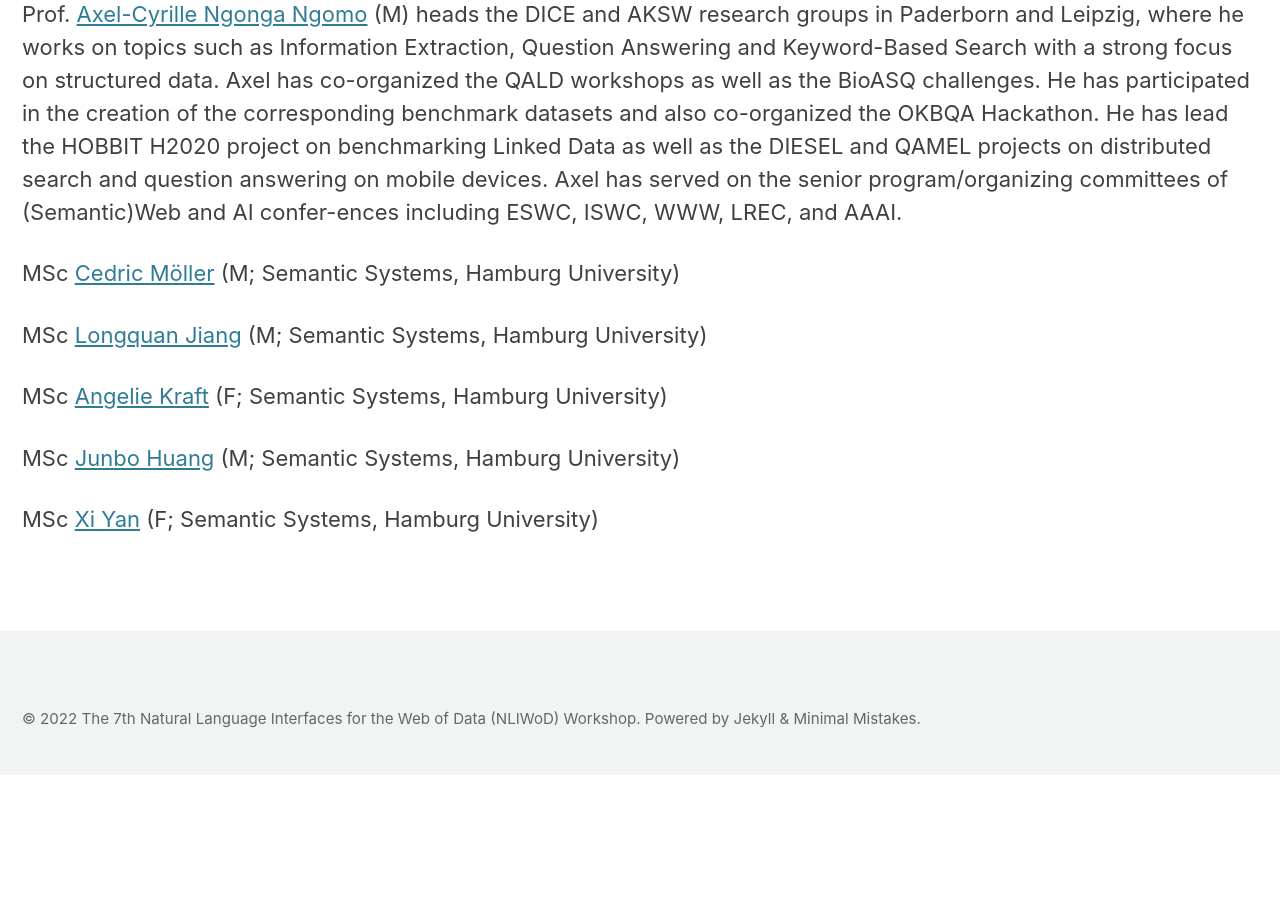
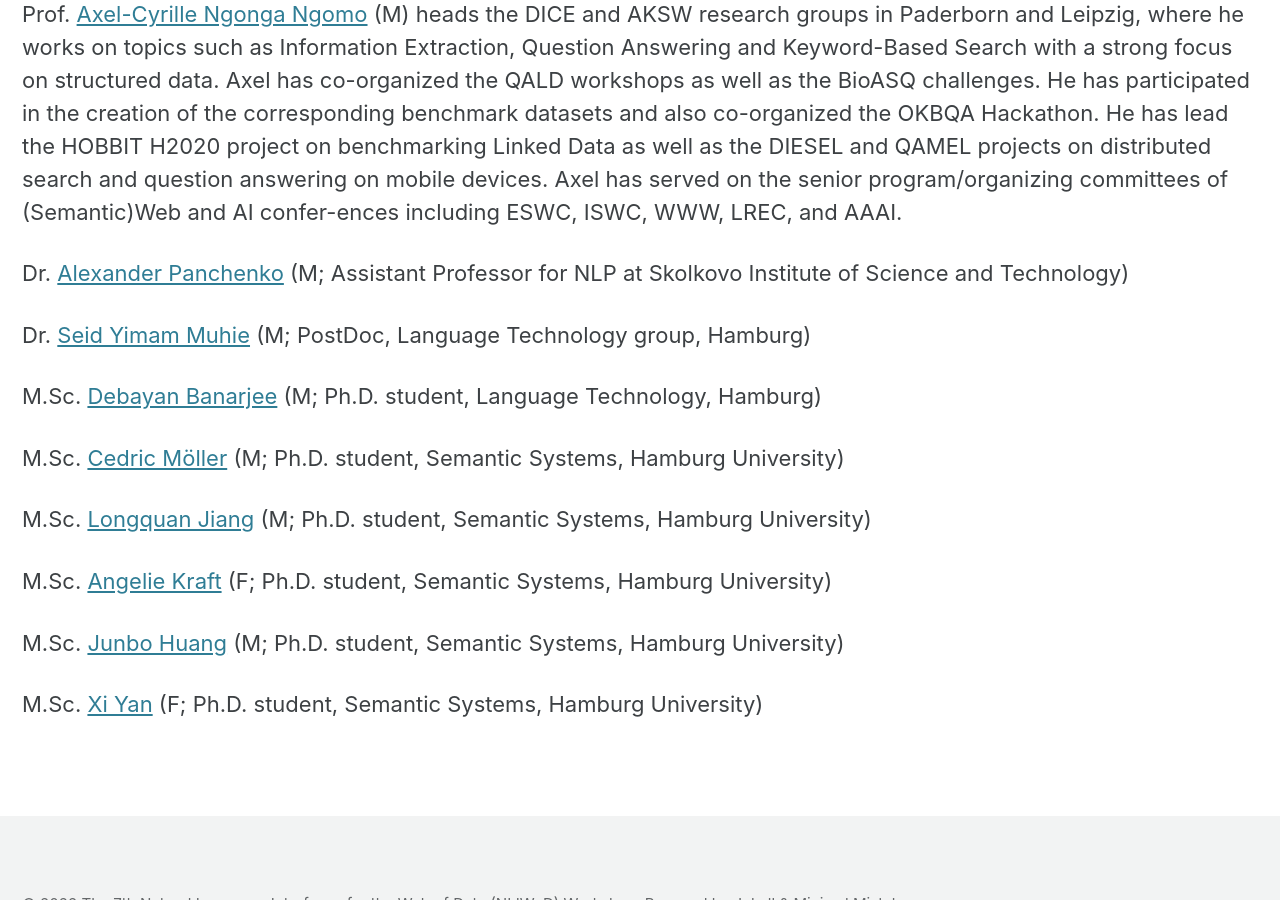
Before and after one commit to semantic-systems/nliwod-workshop, a Jekyll site: the page built from organization.md, in a window 1280 px wide and 900 px high, scrolled down 1217 px. Built offline with Jekyll 4.4.1, drawn with Linux system fonts in a browser that asks for light colours; cached includes are drawn as plain includes; before the commit the page ends 1992 px from its top, so only the background shows below that.

Commit message:
Update organization.md

```diff
--- a/organization.md
+++ b/organization.md
@@ -16,12 +16,18 @@ Prof. [Chris Biemann](https://www.inf.uni-hamburg.de/en/inst/ab/lt/people/chris-
 
 Prof. [Axel-Cyrille Ngonga Ngomo](http://dice-research.org) (M) heads the DICE and AKSW research groups in Paderborn and Leipzig, where he works on topics such as Information Extraction, Question Answering and Keyword-Based Search with a strong focus on structured data. Axel has co-organized the QALD workshops as well as the BioASQ challenges. He has participated in the creation of the corresponding benchmark datasets and also co-organized the OKBQA Hackathon. He has lead the HOBBIT H2020 project on benchmarking Linked Data as well as the DIESEL and QAMEL projects on distributed search and question answering on mobile devices. Axel has served on the senior program/organizing committees of (Semantic)Web and AI confer-ences including ESWC, ISWC, WWW, LREC, and AAAI.
 
-MSc [Cedric Möller](https://www.inf.uni-hamburg.de/en/inst/ab/sems/people/cedric-moeller.html) (M; Semantic Systems, Hamburg University)
+Dr. [Alexander Panchenko](https://faculty.skoltech.ru/people/alexanderpanchenko) (M; Assistant Professor for NLP at Skolkovo Institute of Science and Technology)
 
-MSc [Longquan Jiang](https://www.inf.uni-hamburg.de/en/inst/ab/sems/people/longquan-jiang.html) (M; Semantic Systems, Hamburg University)
+Dr. [Seid Yimam Muhie](https://www.inf.uni-hamburg.de/en/inst/ab/lt/people/seid-muhie-yimam.html) (M; PostDoc, Language Technology group, Hamburg)
 
-MSc [Angelie Kraft](https://www.inf.uni-hamburg.de/en/inst/ab/sems/people/angelie-kraft.html) (F; Semantic Systems, Hamburg University)
+M.Sc. [Debayan Banarjee](https://www.inf.uni-hamburg.de/en/inst/ab/lt/people/debayan-banerjee.html) (M; Ph.D. student, Language Technology, Hamburg)
 
-MSc [Junbo Huang](https://www.inf.uni-hamburg.de/en/inst/ab/sems/people/junbo-huang.html) (M; Semantic Systems, Hamburg University)
+M.Sc. [Cedric Möller](https://www.inf.uni-hamburg.de/en/inst/ab/sems/people/cedric-moeller.html) (M; Ph.D. student, Semantic Systems, Hamburg University)
 
-MSc [Xi Yan](https://www.inf.uni-hamburg.de/en/inst/ab/sems/people/xi-yan.html) (F; Semantic Systems, Hamburg University)
+M.Sc. [Longquan Jiang](https://www.inf.uni-hamburg.de/en/inst/ab/sems/people/longquan-jiang.html) (M; Ph.D. student, Semantic Systems, Hamburg University)
+
+M.Sc. [Angelie Kraft](https://www.inf.uni-hamburg.de/en/inst/ab/sems/people/angelie-kraft.html) (F; Ph.D. student, Semantic Systems, Hamburg University)
+
+M.Sc. [Junbo Huang](https://www.inf.uni-hamburg.de/en/inst/ab/sems/people/junbo-huang.html) (M; Ph.D. student, Semantic Systems, Hamburg University)
+
+M.Sc. [Xi Yan](https://www.inf.uni-hamburg.de/en/inst/ab/sems/people/xi-yan.html) (F; Ph.D. student, Semantic Systems, Hamburg University)
```
